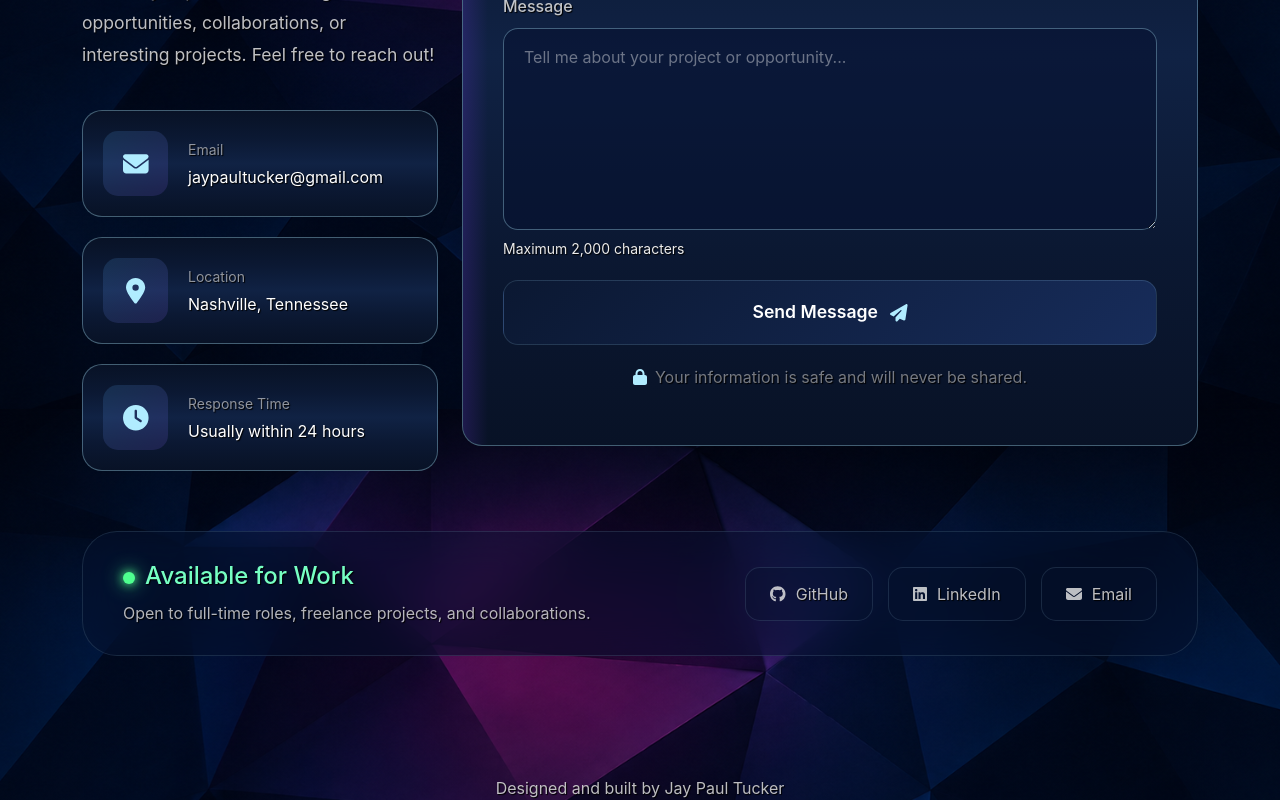
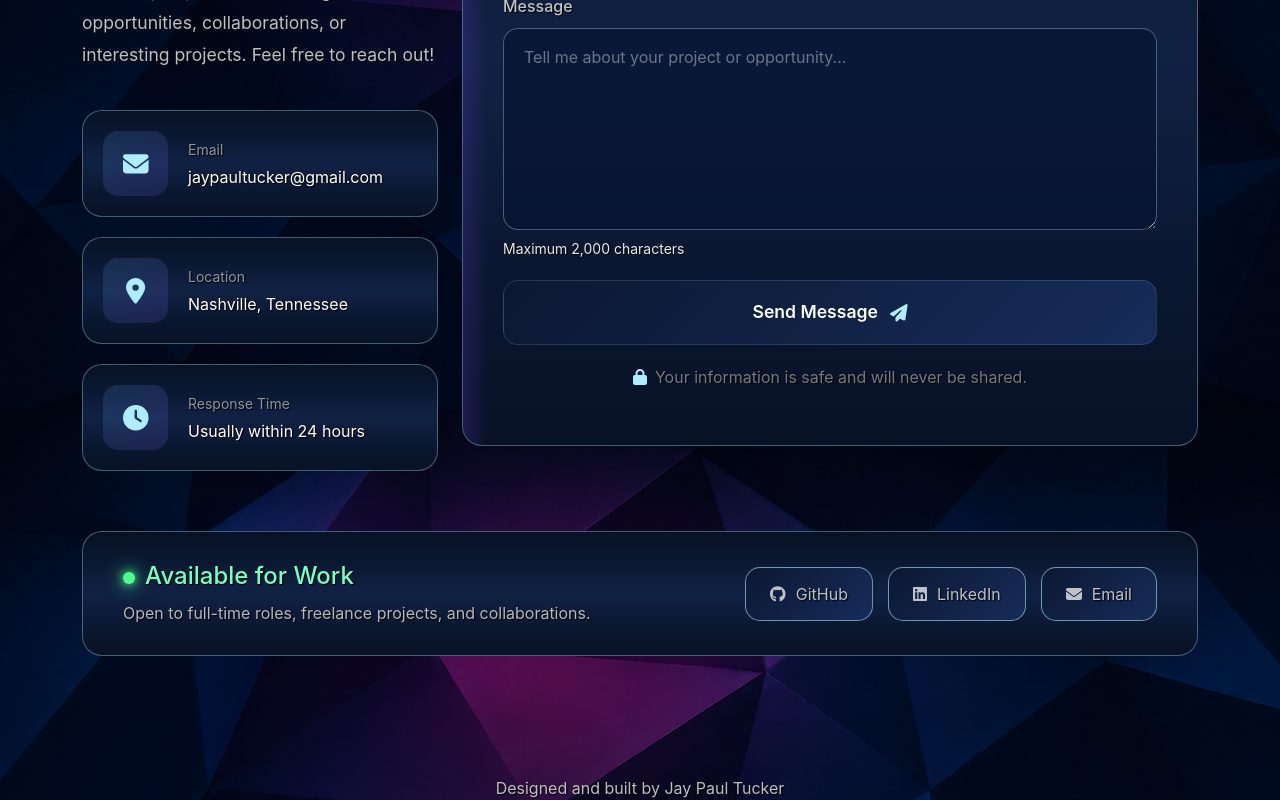
Before and after one commit to JayPTucker/React-Portfolio, a React (Create React App) app: page / in a window 1280 px wide. Shown: the part 2791-3591 px from the top of the page. Built offline with nearby package versions, Linux system fonts and the light colour scheme; no server answers.

Commit message:
Updated Contact Section
- Made buttons at bottom more aligned with the rest of the CSS

```diff
--- a/src/styles/Contact.css
+++ b/src/styles/Contact.css
@@ -328,14 +328,17 @@ input:hover, textarea:hover {
 .contact-bottom-card {
   margin-top: 40px;
 
-  background: rgba(6, 18, 48, 0.45);
+   background: linear-gradient(
+    to bottom,
+    rgb(8, 18, 38),
+    rgb(11, 24, 50),
+    rgb(16, 34, 68),
+    rgb(11, 24, 50),
+    rgb(8, 18, 38)
+  );
 
-  backdrop-filter: blur(25px);
-  -webkit-backdrop-filter: blur(25px);
-
-  border: 1px solid rgba(176,236,255,0.12);
-
-  border-radius: 35px;
+  border: 1px solid rgba(176, 236, 255, 0.35);
+  border-radius: 20px;
 
   padding: 30px 40px;
 
@@ -387,15 +390,19 @@ input:hover, textarea:hover {
 
   text-decoration: none;
 
-  color: white;
-
   padding: 14px 24px;
 
   border-radius: 15px;
 
-  background: rgba(6, 18, 48, 0.35);
+  border: 1px solid rgba(176, 237, 255, 0.577);
 
-  border: 1px solid rgba(176,236,255,0.12);
+  background: linear-gradient(
+    135deg,
+    rgb(11, 24, 50),
+    rgb(23, 44, 90)
+  );
+
+  color: white;
 
   transition: all 0.25s ease;
 }
```
